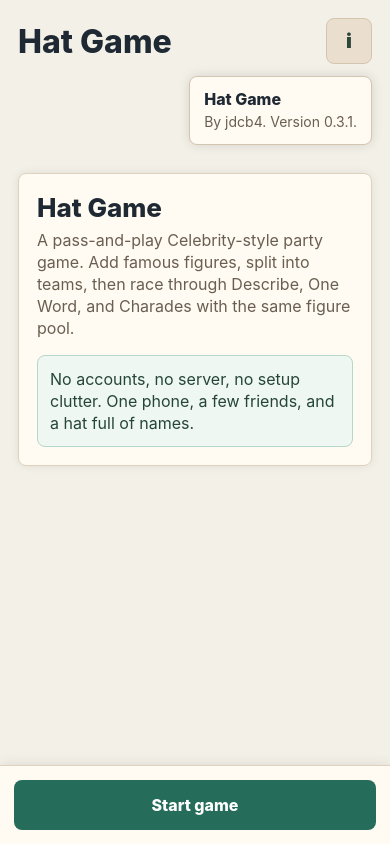
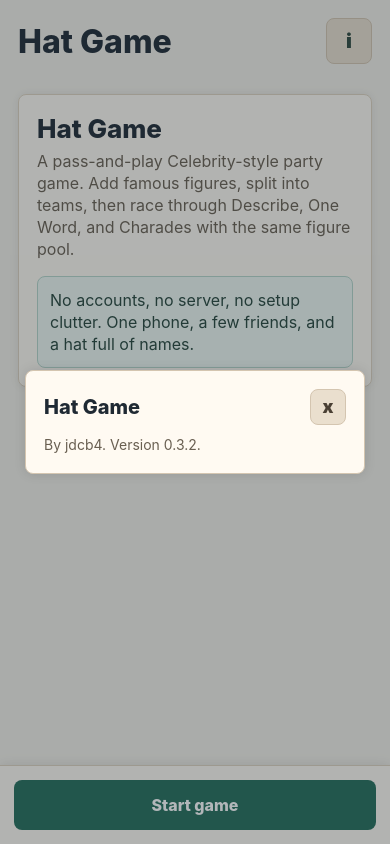
Before and after one commit to jdcb4/HatGamePassNPlay, a React Native app: screen / in a window 390 px wide. Both pictures are taken after a click on the button "App information". Built offline with nearby package versions, Linux system fonts and the light colour scheme.

Commit message:
Show app info as popup

```diff
--- a/App.tsx
+++ b/App.tsx
@@ -3,6 +3,7 @@ import type React from 'react';
 import { createContext, useContext, useEffect, useMemo, useRef, useState } from 'react';
 import {
   KeyboardAvoidingView,
+  Modal,
   Platform,
   Pressable,
   SafeAreaView,
@@ -235,7 +236,7 @@ export default function App() {
     if (!showInfoToast) {
       return undefined;
     }
-    const timeout = setTimeout(() => setShowInfoToast(false), 4200);
+    const timeout = setTimeout(() => setShowInfoToast(false), 5000);
     return () => clearTimeout(timeout);
   }, [showInfoToast]);
 
@@ -798,12 +799,6 @@ export default function App() {
               </View>
             ) : null}
           </View>
-          {showInfoToast ? (
-            <View style={styles.toast}>
-              <Text style={styles.toastTitle}>Hat Game</Text>
-              <Text style={styles.toastText}>By jdcb4. Version {APP_VERSION}.</Text>
-            </View>
-          ) : null}
           <ScrollView
             contentContainerStyle={styles.container}
             keyboardDismissMode={Platform.OS === 'ios' ? 'interactive' : 'none'}
@@ -817,6 +812,24 @@ export default function App() {
               <View style={styles.footer}>{screen.actions}</View>
             </ActionLockContext.Provider>
           ) : null}
+          <Modal animationType="fade" transparent visible={showInfoToast} onRequestClose={() => setShowInfoToast(false)}>
+            <View style={styles.modalOverlay}>
+              <View style={styles.infoPopup}>
+                <View style={styles.infoPopupHeader}>
+                  <Text style={styles.toastTitle}>Hat Game</Text>
+                  <Pressable
+                    accessibilityLabel="Close app information"
+                    accessibilityRole="button"
+                    style={styles.popupCloseButton}
+                    onPress={() => setShowInfoToast(false)}
+                  >
+                    <Text style={styles.popupCloseButtonText}>x</Text>
+                  </Pressable>
+                </View>
+                <Text style={styles.toastText}>By jdcb4. Version {APP_VERSION}.</Text>
+              </View>
+            </View>
+          </Modal>
         </View>
       </KeyboardAvoidingView>
     </SafeAreaView>
@@ -1009,31 +1022,57 @@ const styles = StyleSheet.create({
     flexDirection: 'row',
     gap: 8
   },
-  toast: {
-    alignSelf: 'flex-end',
+  modalOverlay: {
+    alignItems: 'center',
+    backgroundColor: 'rgba(31, 41, 51, 0.34)',
+    flex: 1,
+    justifyContent: 'center',
+    padding: 24
+  },
+  infoPopup: {
     backgroundColor: '#fffaf2',
     borderColor: '#d4c5b0',
     borderRadius: 8,
     borderWidth: 1,
-    marginHorizontal: 18,
-    marginBottom: 10,
-    maxWidth: 280,
-    paddingHorizontal: 14,
-    paddingVertical: 12,
+    maxWidth: 340,
+    padding: 18,
     shadowColor: '#000',
     shadowOpacity: 0.12,
-    shadowRadius: 12
+    shadowRadius: 12,
+    width: '100%'
+  },
+  infoPopupHeader: {
+    alignItems: 'center',
+    flexDirection: 'row',
+    justifyContent: 'space-between',
+    gap: 12
   },
   toastTitle: {
     color: '#1f2933',
-    fontSize: 16,
+    fontSize: 20,
     fontWeight: '800'
   },
   toastText: {
     color: '#695f51',
     fontSize: 14,
     lineHeight: 20,
-    marginTop: 3
+    marginTop: 10
+  },
+  popupCloseButton: {
+    alignItems: 'center',
+    backgroundColor: '#eadfce',
+    borderColor: '#d4c5b0',
+    borderRadius: 8,
+    borderWidth: 1,
+    height: 36,
+    justifyContent: 'center',
+    width: 36
+  },
+  popupCloseButtonText: {
+    color: '#4a4034',
+    fontSize: 18,
+    fontWeight: '900',
+    lineHeight: 20
   },
   footer: {
     backgroundColor: '#fffaf2',
--- a/app.json
+++ b/app.json
@@ -2,7 +2,7 @@
   "expo": {
     "name": "Hat Game",
     "slug": "hat-game",
-    "version": "0.3.1",
+    "version": "0.3.2",
     "orientation": "portrait",
     "icon": "./assets/icon.png",
     "scheme": "hatgame",
--- a/package.json
+++ b/package.json
@@ -1,6 +1,6 @@
 {
   "name": "hatgame",
-  "version": "0.3.1",
+  "version": "0.3.2",
   "main": "index.ts",
   "scripts": {
     "start": "expo start",
```
Also changed, not shown: 2 other files (tests, documents, lock files or other folders).
